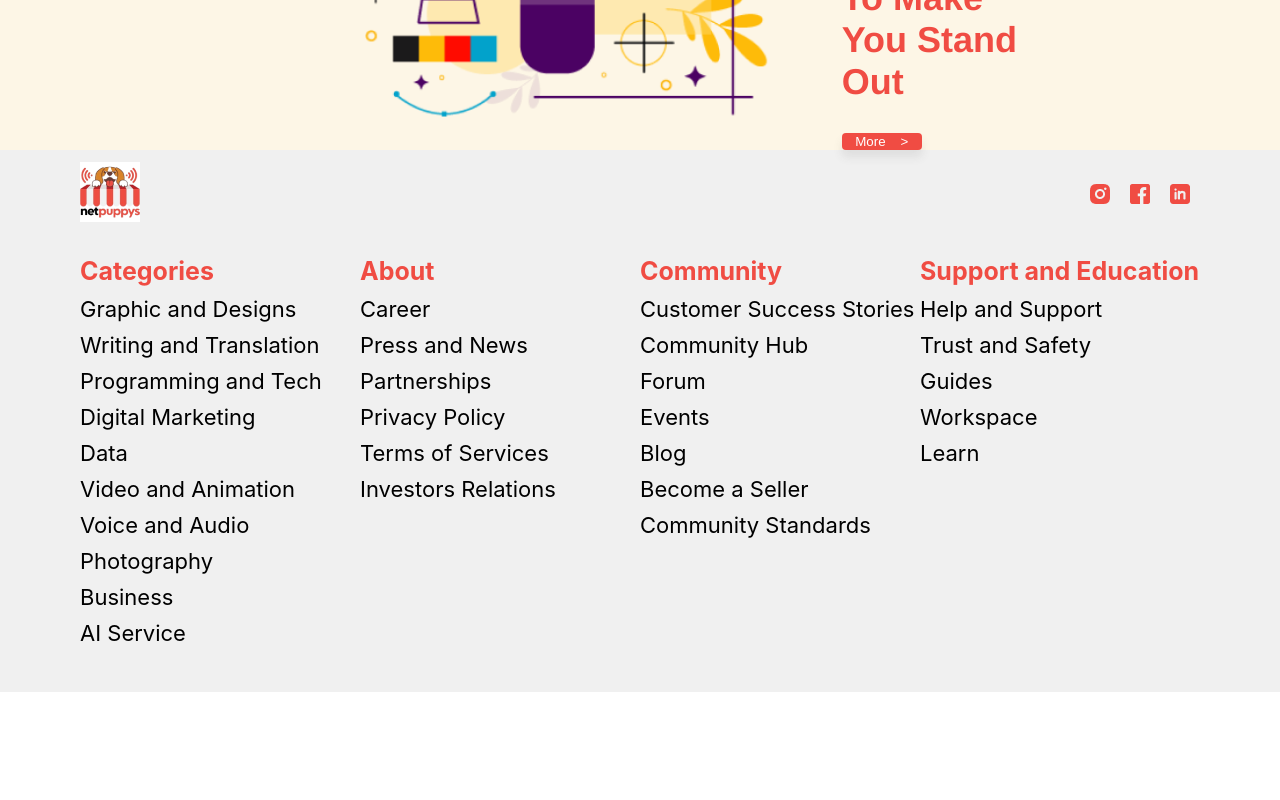
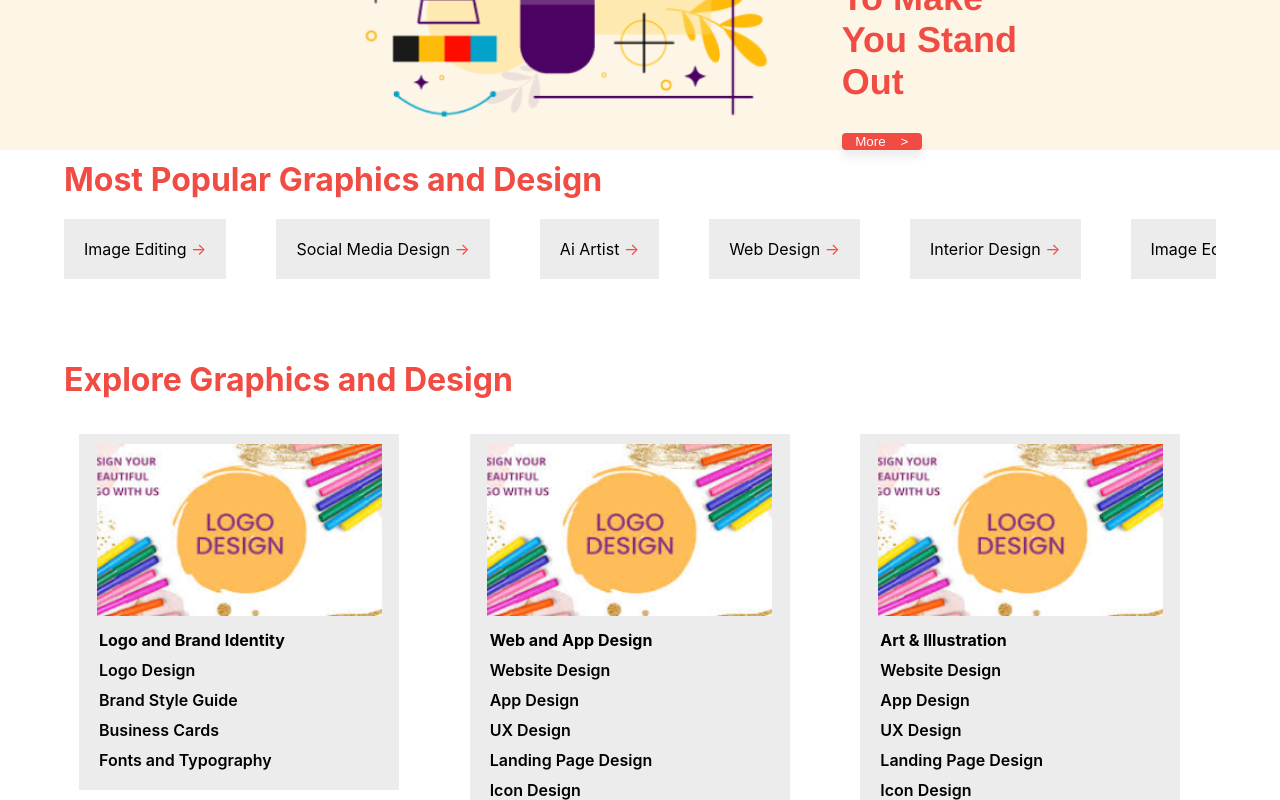
Before and after one commit to harshverma7864/FiverrNP, a React (Create React App) app: page / in a window 1280 px wide. Shown: the part 300-1100 px from the top of the page. Before the commit the page ends 992 px from the top, so only its background shows below. Built offline with nearby package versions, Linux system fonts and the light colour scheme.

Commit message:
Addded card components and scroll bar below banner on home page

```diff
--- /dev/null
+++ b/src/assets/styles/card.module.css
@@ -0,0 +1,36 @@
+*{
+    margin: 0;
+    padding: 0;
+}
+
+.card{
+    width: 300px;
+    margin: 15px;
+    padding: 10px;
+    height: fit-content;
+    background-color: #ECECEC;
+
+}
+
+.cardImage{
+  width: 95%;
+  margin: auto;
+  background-size: cover;
+}
+
+
+.cardImage > img{
+    width: 100%;
+}
+
+.card > h4{
+margin: 10px;
+font-size: 20;
+font-weight: bold;
+}
+
+.card > p{
+    margin: 10px;
+    font-size: 18;
+    font-weight: 600;
+}
--- a/src/assets/styles/homepage.module.css
+++ b/src/assets/styles/homepage.module.css
@@ -51,3 +51,47 @@
    box-shadow: 0px 7px 10px rgba(66, 65, 65, 0.1); /* The values are offsetX, offsetY, blurRadius, and color */
 
 }
+
+.scrollView1{
+    overflow: hidden;
+     padding: 10px;
+      width: 90% ;
+    margin:auto;
+    height: 150px;
+}
+
+.heading{
+    color: #F04C43;
+    font-weight: bold;
+    margin-bottom: 20px;
+}
+
+.scrollViewInner{
+    overflow-x: auto;
+    overflow-y: hidden;
+    white-space: nowrap;
+    width: 100%;
+    height: 100%;
+}
+.scrollViewItem{
+    width: auto;
+    background-color:#ECECEC;
+    color: #000000;
+    display: inline-block;
+    padding: 20px;
+    margin-right: 50px;
+}
+
+.serviceCardsOuter{
+    width: 90%;
+    padding-top: 40px;
+    margin: auto;
+}
+
+.serviceCards{
+        width: 100%;
+        display: grid;
+        grid-template-columns: repeat(auto-fill, minmax(300px, 1fr)); /* Maximum 4 items in a row, with a minimum width of 100px for each item */
+        grid-gap: 20px; /* Gap between grid items */
+
+}
--- a/src/components/Card.js
+++ b/src/components/Card.js
@@ -1,8 +1,21 @@
 import React from 'react'
+import cardStyle from '../assets/styles/card.module.css'
+import cardImage from  '../assets/images/cardimage1.png'
+import noImage from '../assets/images/cardimage2.png'
+const Card = ({heading , subHeadings}) => {
 
-const Card = () => {
   return (
-    <div>Card</div>
+    <div className={cardStyle.card}>
+      <div className={cardStyle.cardImage}>
+        <img src={cardImage} alt={noImage}/>
+      </div>
+      <h4>{heading}</h4>
+      {
+        subHeadings.map((item , index)=>(
+          <p key={index}>{item}</p>
+        ))
+      }
+    </div>
   )
 }
 
--- a/src/pages/HomePage.js
+++ b/src/pages/HomePage.js
@@ -3,7 +3,58 @@ import Navbar from '../components/Navbar'
 import Footer from '../components/Footer'
 import style from '../assets/styles/homepage.module.css'
 import bannerImage from '../assets/images/bannerImage1.png'
+import Card from '../components/Card'
+
 const HomePage = () => {
+
+    var cardData = [
+        {
+            heading:"Logo and Brand Identity",
+            subHeading:["Logo Design" , "Brand Style Guide" , "Business Cards" , "Fonts and Typography"]
+        },
+
+        {
+            heading:"Web and App Design",
+            subHeading:["Website Design" , "App Design" , "UX Design" , "Landing Page Design","Icon Design"]
+        },
+
+        {
+            heading:"Art & Illustration",
+            subHeading:["Website Design" , "App Design" , "UX Design" , "Landing Page Design","Icon Design" ,"Icon Design" , "Landing Page Design" ,"Landing Page Design"]
+        },
+        {
+            heading:"Logo and Brand Identity",
+            subHeading:["Logo Design" , "Brand Style Guide" , "Business Cards" , "Fonts and Typography"]
+        },
+
+        {
+            heading:"Web and App Design",
+            subHeading:["Website Design" , "App Design" , "UX Design" , "Landing Page Design","Icon Design"]
+        },
+
+        {
+            heading:"Art & Illustration",
+            subHeading:["Website Design" , "App Design" , "UX Design" , "Landing Page Design","Icon Design" ,"Icon Design" , "Landing Page Design" ,"Landing Page Design"]
+        },
+        {
+            heading:"Logo and Brand Identity",
+            subHeading:["Logo Design" , "Brand Style Guide" , "Business Cards" , "Fonts and Typography"]
+        },
+
+        {
+            heading:"Web and App Design",
+            subHeading:["Website Design" , "App Design" , "UX Design" , "Landing Page Design","Icon Design"]
+        },
+
+        {
+            heading:"Art & Illustration",
+            subHeading:["Website Design" , "App Design" , "UX Design" , "Landing Page Design","Icon Design" ,"Icon Design" , "Landing Page Design" ,"Landing Page Design"]
+        },
+
+    ]
+    var mostPopular =["Image Editing" , "Social Media Design" , "Ai Artist" , "Web Design" , "Interior Design",
+    "Image Editing" , "Social Media Design" , "Ai Artist" , "Web Design" , "Interior Design"]
+
   return (
     <>
     <Navbar/>
@@ -24,6 +75,25 @@ const HomePage = () => {
 
     </div>
 
+    <div className={style.scrollView1}>
+      <h1 className={style.heading}>Most Popular Graphics and Design</h1>
+      <div className={style.scrollViewInner}>
+        {mostPopular.map((item, index) => (
+          <div key={index} className={style.scrollViewItem}>
+            {item} <span style={{color:'#F04C43'}}>&rarr;</span>
+          </div>
+        ))}
+      </div>
+    </div>
+
+    <div className={style.serviceCardsOuter}>
+    <h1 className={style.heading}>Explore Graphics and Design</h1>
+    <div className={style.serviceCards}>
+    {
+        cardData.map((item)=>(<Card heading={item.heading} subHeadings={item.subHeading}/>))
+    }
+    </div>
+    </div>
 
 
     <Footer/>
```
Also changed, not shown: src/assets/images/cardimage1.png (added), src/assets/images/cardimage2.png (added), src/assets/styles/navbar.module.css (line endings or trailing spaces).
